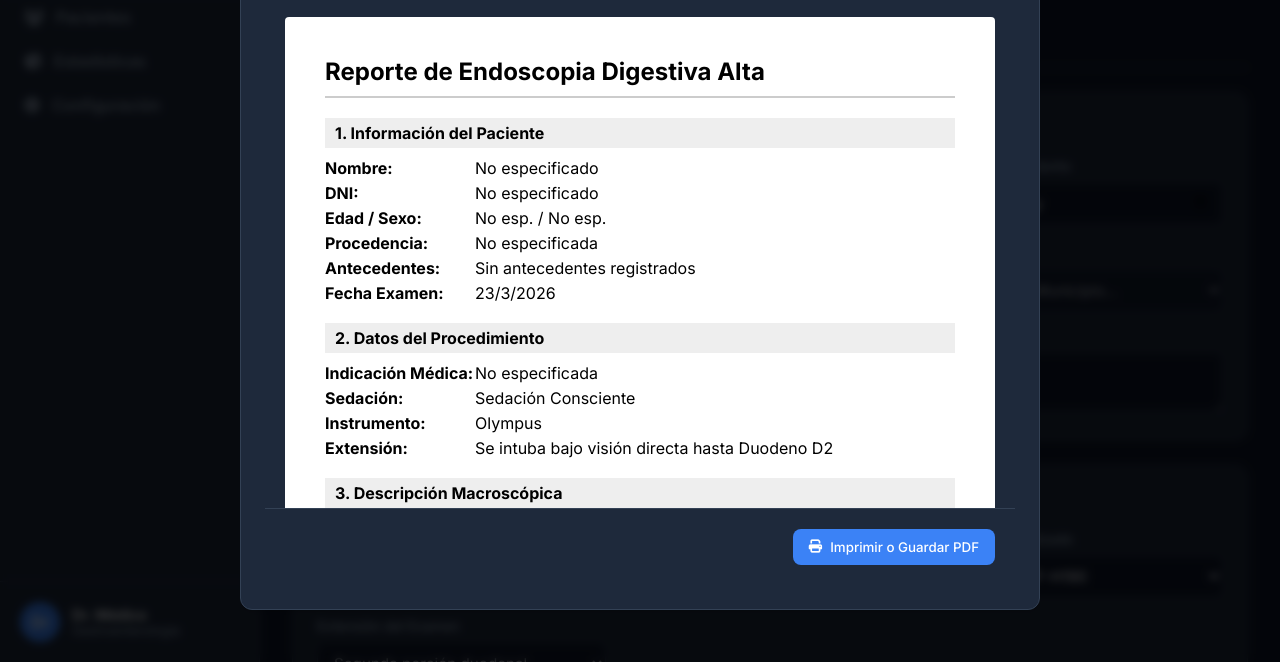
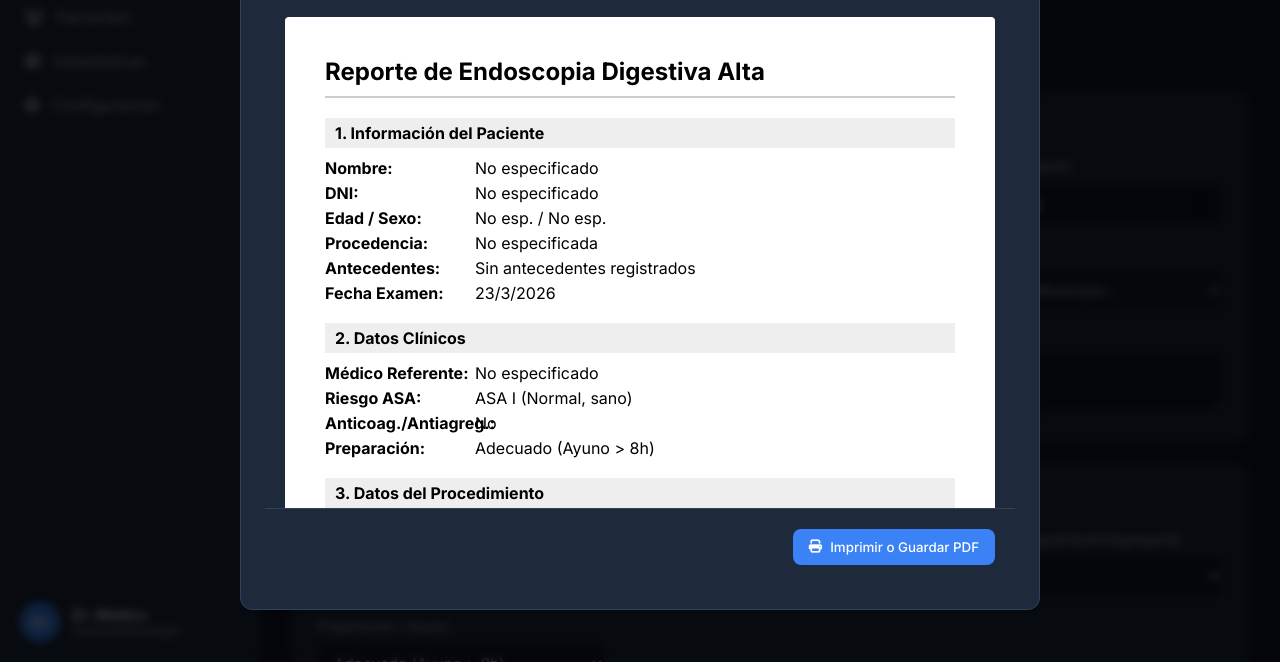
Before and after one commit to jomaperez60/AppEndoscopia, a plain HTML site: page index.html in a window 1280 px wide. Both pictures are taken after a click on the button "Generar Reporte". Shown: the part 138-800 px from the top of the page. Drawn offline with Linux system fonts and the light colour scheme.

Commit message:
feat: Implement the initial version of the Digestive Endoscopy Report application with patient management, structured findings, and report generation.

```diff
--- a/app.js
+++ b/app.js
@@ -8,6 +8,12 @@ const state = {
         municipio: '',
         antecedentes: '',
         edad: ''
+    },
+    clinical: {
+        referente: '',
+        asa: 'ASA I (Normal, sano)',
+        anticoagulante: 'No',
+        preparacion: 'Adecuado (Ayuno > 8h)'
     },
     metadata: {
         indicacion: '',
@@ -57,6 +63,13 @@ document.addEventListener('DOMContentLoaded', () => {
     ['indicacion', 'sedacion', 'instrumento', 'extension'].forEach(id => {
         const el = document.getElementById(id);
         if(el) el.addEventListener('change', (e) => state.metadata[id] = e.target.value);
+    });
+
+    ['referente', 'asa', 'anticoagulante', 'preparacion'].forEach(id => {
+        const el = document.getElementById(`clinico-${id}`);
+        if(el) {
+            el.addEventListener(id === 'referente' ? 'input' : 'change', (e) => state.clinical[id] = e.target.value);
+        }
     });
 
     ['nombre', 'dni', 'fnacimiento', 'sexo', 'antecedentes'].forEach(field => {
@@ -245,22 +258,29 @@ function generateReport() {
                 <div class="report-row"><div class="report-label">Fecha Examen:</div> <div>${new Date().toLocaleDateString('es-ES')}</div></div>
             </div>
             <div class="report-section">
-                <h4>2. Datos del Procedimiento</h4>
+                <h4>2. Datos Clínicos</h4>
+                <div class="report-row"><div class="report-label">Médico Referente:</div> <div>${state.clinical.referente || 'No especificado'}</div></div>
+                <div class="report-row"><div class="report-label">Riesgo ASA:</div> <div>${state.clinical.asa}</div></div>
+                <div class="report-row"><div class="report-label">Anticoag./Antiagreg.:</div> <div>${state.clinical.anticoagulante}</div></div>
+                <div class="report-row"><div class="report-label">Preparación:</div> <div>${state.clinical.preparacion}</div></div>
+            </div>
+            <div class="report-section">
+                <h4>3. Datos del Procedimiento</h4>
                 <div class="report-row"><div class="report-label">Indicación Médica:</div> <div>${state.metadata.indicacion || 'No especificada'}</div></div>
                 <div class="report-row"><div class="report-label">Sedación:</div> <div>${state.metadata.sedacion}</div></div>
                 <div class="report-row"><div class="report-label">Instrumento:</div> <div>${state.metadata.instrumento}</div></div>
                 <div class="report-row"><div class="report-label">Extensión:</div> <div>Se intuba bajo visión directa hasta ${state.metadata.extension}</div></div>
             </div>
             <div class="report-section">
-                <h4>3. Descripción Macroscópica</h4>
+                <h4>4. Descripción Macroscópica</h4>
                 <div style="padding-left: 10px;">${findingsHtml}</div>
             </div>
             <div class="report-section">
-                <h4>4. Diagnóstico Final</h4>
+                <h4>5. Diagnóstico Final</h4>
                 <div style="padding-left: 10px; white-space: pre-wrap;">${document.getElementById('diag-final').value}</div>
             </div>
             <div class="report-section">
-                <h4>5. Plan y Recomendaciones</h4>
+                <h4>6. Plan y Recomendaciones</h4>
                 <div style="padding-left: 10px; white-space: pre-wrap;">${state.plan || 'Sin recomendaciones adicionales.'}</div>
             </div>
         </div>`;
--- a/index.html
+++ b/index.html
@@ -101,6 +101,40 @@
                                 <div class="input-group">
                                     <label>Antecedentes y Alergias</label>
                                     <textarea id="paciente-antecedentes" rows="2" placeholder="Describa alergias, cirugías previas o comorbilidades patológicas"></textarea>
+                                </div>
+                            </div>
+                        </div>
+
+                        <div class="card">
+                            <h3><i class="fa-solid fa-notes-medical"></i> Datos Clínicos</h3>
+                            <div class="form-grid">
+                                <div class="input-group">
+                                    <label>Médico Referente</label>
+                                    <input type="text" id="clinico-referente" placeholder="Dr. / Dra.">
+                                </div>
+                                <div class="input-group">
+                                    <label>Clasificación ASA</label>
+                                    <select id="clinico-asa">
+                                        <option value="ASA I (Normal, sano)" selected>ASA I (Normal, sano)</option>
+                                        <option value="ASA II (Enf. sistémica leve)">ASA II (Enf. sistémica leve)</option>
+                                        <option value="ASA III (Enf. sistémica grave)">ASA III (Enf. sistémica grave)</option>
+                                        <option value="ASA IV (Riesgo severo)">ASA IV (Riesgo severo)</option>
+                                    </select>
+                                </div>
+                                <div class="input-group">
+                                    <label>Terapia Anticoagulante/Antiagregante</label>
+                                    <select id="clinico-anticoagulante">
+                                        <option value="No" selected>No</option>
+                                        <option value="Sí, suspendida">Sí, suspendida</option>
+                                        <option value="Sí, activa">Sí, activa</option>
+                                    </select>
+                                </div>
+                                <div class="input-group">
+                                    <label>Preparación / Ayuno</label>
+                                    <select id="clinico-preparacion">
+                                        <option value="Adecuado (Ayuno > 8h)" selected>Adecuado (Ayuno > 8h)</option>
+                                        <option value="Inadecuado">Inadecuado</option>
+                                    </select>
                                 </div>
                             </div>
                         </div>
```
